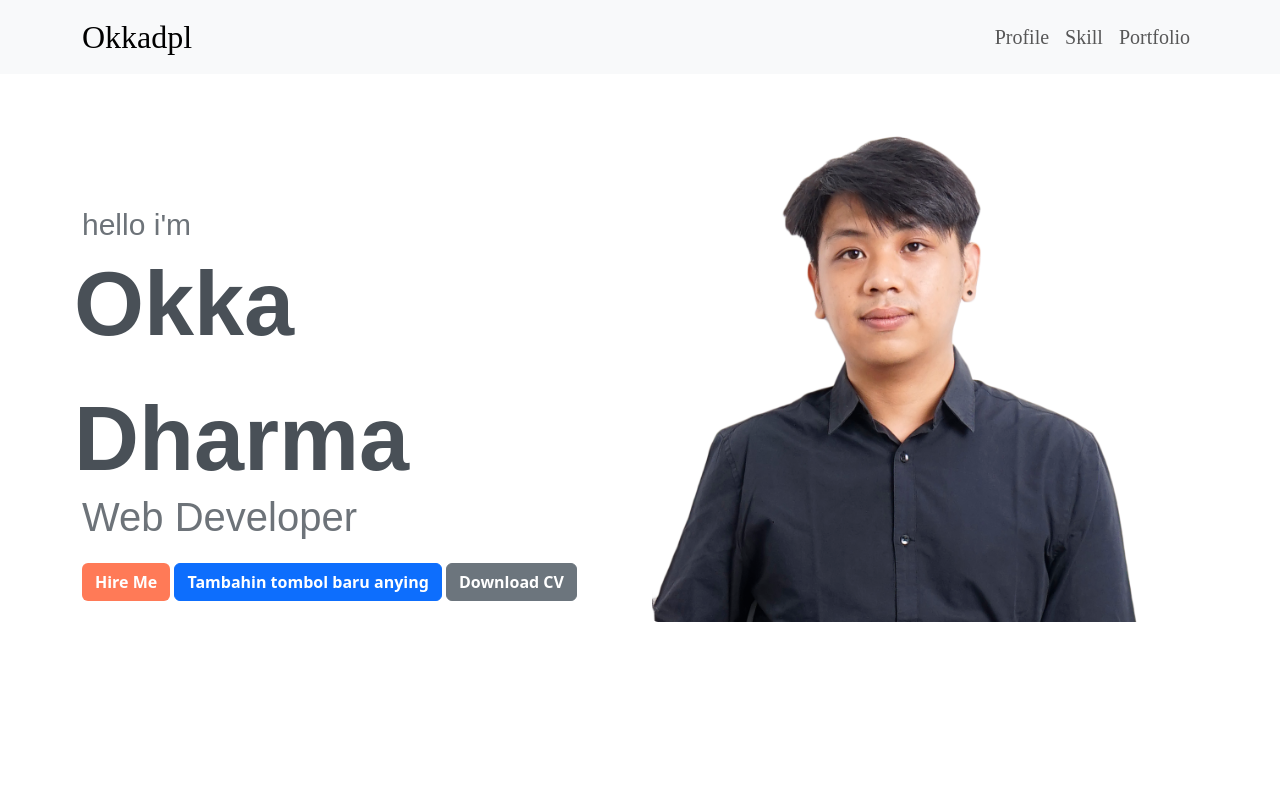
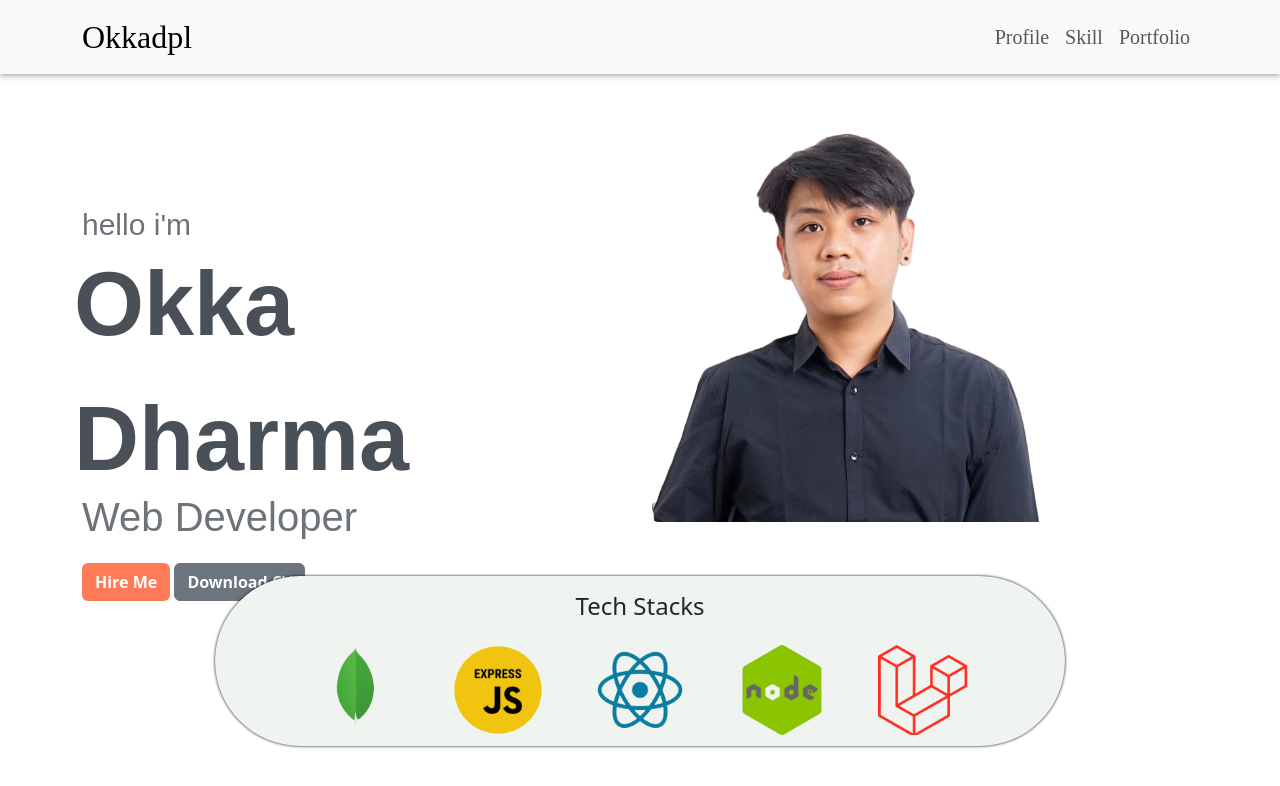
Before and after one commit to OkkaDPL/portfolio, a plain HTML site: page index.html in a window 1280 px wide. Drawn offline with nearby package versions, Linux system fonts and the light colour scheme; a web font is replaced by a local one.

Commit message:
new update

```diff
--- a/css/style.css
+++ b/css/style.css
@@ -1,5 +1,5 @@
 @media (min-width: 992px) {
-
+    /* Navbar Section Start */
     .navbar-brand {
         font-family: "viga", sans-serif;
         font-size: 32px;
@@ -9,19 +9,20 @@
         font-size: 20px;
         font-family: 'viga';
     }
+    /* End Navbar Section */
 
     /* Profile Start */
-.profKiri p{
+    .profKiri>p{
         font-family: "Gabarito", sans-serif;
     }
 
-.profKiri .a {
+    .profKiri>.a {
         margin-top: 80px;
         margin-bottom: 0;
         font-size: 30px;
         color: rgb(109,115,121);
     }
-.profKiri .b {
+    .profKiri>.b {
         font-size: 90px;
         color: rgb(73,80,87);
         padding: 0;
@@ -29,7 +30,7 @@
         font-weight: bold;
     }
 
-.profKiri .c {
+    .profKiri>.c {
         font-size: 40px;
         margin-top: -20px;
         color: rgb(109,115,121);
@@ -38,6 +39,11 @@
 }
 
 /* Mobile version */
+    /* Navbar Section Start */
+    .nav-shad {
+        box-shadow: 0px 0px 7px 0px rgb(109,115,121);
+    }
+
     .navbar-brand {
         font-family: 'viga';
     }
@@ -45,8 +51,12 @@
     .nav-link{
         font-family: 'viga';
     }
+    /* End Navbar Section */
 
     /* Profile */
+    .foto{
+        width: 400px;
+    }
     .btn-orange {
         background-color: rgb(255,122,87) !important;
         color: white !important;
@@ -57,15 +67,40 @@
     }
     /* End Profile */
 
-
-.foto{
-    width: 500px;
+    /* Tech Section Start */
+    .tech{
+        height: 100vh;
+        display: flex;
+        position: relative;
+        box-sizing: border-box;
+    }
+    .tech-img{
+        width: 90px !important;
     }
 
-.col-5 {
-    background-color: blue;
+    .tech > .container {
+        background-color: #EFF4F0;
+        box-sizing: border-box;
+        width: 850px;
+        height: 170px;
+        margin-top: -25px;
+        border-radius: 1280px;
+        box-shadow: black 0 0 3px 0;
     }
 
-.col-7 {
-    background-color: salmon;
-}
+    /* .tech > .container::after{
+        background-color: gray;
+        display: block;
+        z-index: 0;
+        position: relative;
+        width: 100%;
+        height: 100%;
+        content: "asdasd";
+        border-radius: 1280px;
+        margin-top: -168px;
+    } */
+
+
+    /* End Tech Section */
+
+/*End Mobile Version  */
--- a/index.html
+++ b/index.html
@@ -20,8 +20,8 @@
   <!-- End My Css -->
 </head>
 
-<body>
-  <nav class="navbar navbar-expand-lg bg-body-tertiary">
+<body data-bs-theme="light" >
+  <nav class="navbar navbar-expand-lg bg-body-tertiary nav-shad">
     <div class="container">
       <a class="navbar-brand" href="#">Okkadpl</a>
       <button class="navbar-toggler" type="button" data-bs-toggle="collapse" data-bs-target="#navbarNavAltMarkup"
@@ -46,11 +46,35 @@
           <p class="b">Okka Dharma</p>
           <p class="c fw-light">Web Developer</p>
           <button type="button" class="btn btn-orange fw-bold">Hire Me</button>
-          <button type="button" class="btn btn-primary fw-bold">Tambahin tombol baru anying</button>
           <button type="button" class="btn btn-secondary fw-bold">Download CV</button>
         </div>
         <div class="col-6">
           <img src="/img/fotoOkka.png" class="img-fluid rounded foto" alt="">
+        </div>
+      </div>
+    </div>
+  </section>
+
+
+  <section class="tech">
+    <div class="container text-center">
+      <h4 class="mt-3">Tech Stacks</h4>
+      <div class="row mt-4">
+        <div class="col-1"></div>
+        <div class="col-2">
+          <img class="tech-img" src="img/mongodb.png" alt="mongo">
+        </div>
+        <div class="col-2">
+          <img class="tech-img" src="img/express.png" alt="express">
+        </div>
+        <div class="col-2">
+          <img class="tech-img" src="img/react.png" alt="react">
+        </div>
+        <div class="col-2">
+          <img class="tech-img" src="img/node.png" alt="node">
+        </div>
+        <div class="col-2">
+          <img src="/img/laravel.png" alt="laravel" class="tech-img">
         </div>
       </div>
     </div>
```
Also changed, not shown: img/bootstrap.png (added), img/css.png (added), img/express.png (added), img/html.png (added), img/javascript.png (added), img/laravel.png (added), img/mongodb.png (added), img/node.png (added), img/php.png (added), img/react.png (added). Lines whose indentation alone changed are shown as unchanged.
